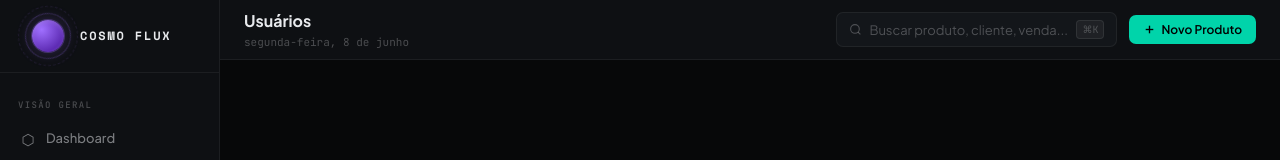
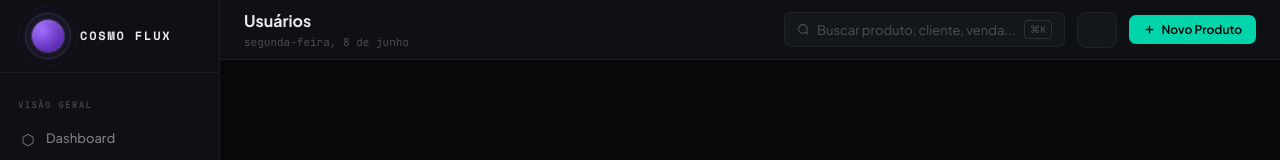
Before and after one commit to FuzionPy/cosmoflux, a React (Vite) app in the folder cosmoflux/front/: page /usuarios in a window 1280 px wide. Shown: the top 160 px of the page. Built offline with nearby package versions, Linux system fonts and the light colour scheme; sample sign-in values are in the browser's storage.

Commit message:
feat: tema global - topbar e sidebar com variaveis CSS

```diff
--- a/cosmoflux/front/src/components/Sidebar.jsx
+++ b/cosmoflux/front/src/components/Sidebar.jsx
@@ -17,7 +17,7 @@ const getNome = () => {
 const getAvatar = () => localStorage.getItem('avatar') || sessionStorage.getItem('avatar') || '';
 
 const styles = `
-  @import url('https://fonts.googleapis.com/css2?family=Plus Jakarta Sans:wght@400;500;600;700;800&family=JetBrains+Mono:wght@300;400;500&family=Space+Mono:wght@400;700&display=swap');
+  @import url('https://fonts.googleapis.com/css2?family=Plus+Jakarta+Sans:wght@400;500;600;700;800&family=JetBrains+Mono:wght@300;400;500&family=Space+Mono:wght@400;700&display=swap');
 
   /* OVERLAY — fundo escuro clicável no mobile */
   .sb-overlay {
@@ -31,8 +31,8 @@ const styles = `
 
   .sidebar {
     width: 220px; flex-shrink: 0;
-    background: #0e1013;
-    border-right: 1px solid rgba(255,255,255,0.06);
+    background: var(--surface);
+    border-right: 1px solid var(--border);
     display: flex; flex-direction: column;
     height: 100vh; overflow: hidden;
     transition: transform 0.3s ease;
@@ -40,7 +40,7 @@ const styles = `
   }
   .sidebar-logo {
     padding: 20px 18px 20px 32px;
-    border-bottom: 1px solid rgba(255,255,255,0.06);
+    border-bottom: 1px solid var(--border);
     display: flex; align-items: center; gap: 16px; flex-shrink: 0;
   }
   /* Logo — órbitas animadas igual ao login */
@@ -67,7 +67,7 @@ const styles = `
   }
   .sb-logo-text {
     font-size: 12px; font-weight: 700; letter-spacing: 0.15em;
-    text-transform: uppercase; color: #e8eaed; white-space: nowrap;
+    text-transform: uppercase; color: var(--text); white-space: nowrap;
     font-family: 'Space Mono', monospace;
   }
 
@@ -77,17 +77,17 @@ const styles = `
 
   .sb-section {
     font-size: 9px; font-weight: 600; letter-spacing: 0.15em;
-    text-transform: uppercase; color: rgba(232,234,237,0.28);
+    text-transform: uppercase; color: var(--text-muted);
     padding: 14px 10px 5px; font-family: 'JetBrains Mono', monospace; white-space: nowrap;
   }
   .sb-item {
     display: flex; align-items: center; gap: 9px;
     padding: 9px 10px; border-radius: 7px; cursor: pointer;
-    font-size: 13px; font-weight: 500; color: rgba(232,234,237,0.5);
+    font-size: 13px; font-weight: 500; color: var(--text-dim);
     transition: all 0.15s; border: 1px solid transparent;
     user-select: none; white-space: nowrap; text-decoration: none;
   }
-  .sb-item:hover { background: rgba(255,255,255,0.04); color: #e8eaed; }
+  .sb-item:hover { background: var(--track); color: var(--text); }
   .sb-item.active {
     background: rgba(0,212,170,0.08);
     border-color: rgba(0,212,170,0.18);
@@ -101,12 +101,12 @@ const styles = `
   }
   .sb-badge.danger { background: rgba(255,71,87,0.15); color: #ff4757; }
 
-  .sb-footer { padding: 12px 8px; border-top: 1px solid rgba(255,255,255,0.06); flex-shrink: 0; }
+  .sb-footer { padding: 12px 8px; border-top: 1px solid var(--border); flex-shrink: 0; }
   .sb-user {
     display: flex; align-items: center; gap: 9px;
     padding: 9px 10px; border-radius: 7px; cursor: pointer; transition: background 0.15s;
   }
-  .sb-user:hover { background: rgba(255,255,255,0.04); }
+  .sb-user:hover { background: var(--track); }
   .sb-avatar img { width: 100%; height: 100%; object-fit: cover; border-radius: 50%; }
   .sb-avatar {
     width: 30px; height: 30px; border-radius: 50%;
@@ -117,14 +117,14 @@ const styles = `
   .sb-avatar.admin-av { background: linear-gradient(135deg, #00d4aa, #0099ff); }
   .sb-user-info { flex: 1; min-width: 0; }
   .sb-user-name {
-    font-size: 12px; font-weight: 600; color: #e8eaed;
+    font-size: 12px; font-weight: 600; color: var(--text);
     overflow: hidden; white-space: nowrap; text-overflow: ellipsis;
   }
-  .sb-user-role { font-size: 10px; color: rgba(232,234,237,0.28); font-family: 'JetBrains Mono', monospace; }
+  .sb-user-role { font-size: 10px; color: var(--text-muted); font-family: 'JetBrains Mono', monospace; }
   .sb-user-role.admin-role { color: #a855f7; }
   .sb-logout {
     background: none; border: none; cursor: pointer;
-    color: rgba(232,234,237,0.28); transition: color 0.15s; padding: 4px; flex-shrink: 0;
+    color: var(--text-muted); transition: color 0.15s; padding: 4px; flex-shrink: 0;
   }
   .sb-logout:hover { color: #ff4757; }
 
--- a/cosmoflux/front/src/components/Topbar.jsx
+++ b/cosmoflux/front/src/components/Topbar.jsx
@@ -9,47 +9,55 @@ const apig = url => fetch(BASE+url,{headers:h()}).then(r=>r.json());
 const fmtBRL = v => `R$ ${Number(v||0).toLocaleString('pt-BR',{minimumFractionDigits:2})}`;
 
 const styles = `
-  @import url('https://fonts.googleapis.com/css2?family=Plus Jakarta Sans:wght@400;500;600;700;800&family=JetBrains+Mono:wght@300;400;500&display=swap');
+  @import url('https://fonts.googleapis.com/css2?family=Plus+Jakarta+Sans:wght@400;500;600;700;800&family=JetBrains+Mono:wght@300;400;500&display=swap');
 
   .topbar {
-    height: 60px; border-bottom: 1px solid rgba(255,255,255,0.06);
+    height: 60px; border-bottom: 1px solid var(--border);
     display: flex; align-items: center; padding: 0 24px; gap: 12px;
-    background: #0e1013; flex-shrink: 0; font-family: 'Plus Jakarta Sans', sans-serif;
+    background: var(--surface); flex-shrink: 0; font-family: 'Plus Jakarta Sans', sans-serif;
     position: relative; z-index: 100;
   }
   .tb-toggle {
     display: none; background: none; border: none;
-    color: rgba(232,234,237,0.5); cursor: pointer; padding: 6px;
+    color: var(--text-dim); cursor: pointer; padding: 6px;
     border-radius: 6px; transition: background 0.15s; align-items: center;
   }
-  .tb-toggle:hover { background: rgba(255,255,255,0.06); }
+  .tb-toggle:hover { background: var(--track); }
+  .tb-theme-btn {
+    width: 36px; height: 36px; border-radius: 9px;
+    border: 1px solid var(--border); background: var(--surface2);
+    color: var(--text-dim); cursor: pointer; flex-shrink: 0;
+    display: flex; align-items: center; justify-content: center;
+    transition: all 0.2s;
+  }
+  .tb-theme-btn:hover { border-color: var(--border2); color: var(--text); }
   .tb-info { flex: 1; min-width: 0; }
-  .tb-title { font-size: 16px; font-weight: 700; color: #e8eaed; }
-  .tb-sub { font-size: 11px; color: rgba(232,234,237,0.28); font-family: 'JetBrains Mono', monospace; margin-top: 1px; }
+  .tb-title { font-size: 16px; font-weight: 700; color: var(--text); }
+  .tb-sub { font-size: 11px; color: var(--text-muted); font-family: 'JetBrains Mono', monospace; margin-top: 1px; }
 
   .tb-search-wrap { position: relative; }
   .tb-search {
     display: flex; align-items: center; gap: 7px;
-    background: #13161a; border: 1px solid rgba(255,255,255,0.06);
+    background: var(--surface2); border: 1px solid var(--border);
     border-radius: 7px; padding: 7px 12px; transition: border-color 0.2s;
   }
   .tb-search.open { border-color: rgba(0,212,170,0.4); box-shadow: 0 0 0 3px rgba(0,212,170,0.08); }
   .tb-search input {
     background: none; border: none; outline: none;
-    font-size: 13px; color: #e8eaed; font-family: 'Plus Jakarta Sans', sans-serif; width: 200px;
+    font-size: 13px; color: var(--text); font-family: 'Plus Jakarta Sans', sans-serif; width: 200px;
   }
-  .tb-search input::placeholder { color: rgba(232,234,237,0.28); }
+  .tb-search input::placeholder { color: var(--text-muted); }
 
   .tb-search-kbd {
-    font-size:10px;font-family:'JetBrains Mono',monospace;color:rgba(232,234,237,.25);
-    background:rgba(255,255,255,.05);border:1px solid rgba(255,255,255,.08);
+    font-size:10px;font-family:'JetBrains Mono',monospace;color:var(--text-muted);
+    background:var(--track);border:1px solid var(--border2);
     border-radius:4px;padding:1px 5px;white-space:nowrap;
   }
 
   /* Dropdown */
   .gs-drop {
     position: absolute; top: calc(100% + 8px); right: 0;
-    width: 400px; background: #0e1013;
+    width: 400px; background: var(--surface);
     border: 1px solid rgba(255,255,255,0.1); border-radius: 12px;
     box-shadow: 0 16px 48px rgba(0,0,0,0.5);
     overflow: hidden; animation: gsIn .2s cubic-bezier(.22,1,.36,1) both;
@@ -62,7 +70,7 @@ const styles = `
   .gs-section { padding: 8px 0; }
   .gs-section-title {
     padding: 6px 16px 4px; font-size:9px; font-weight:700; letter-spacing:.12em;
-    text-transform:uppercase; color:rgba(232,234,237,.28);
+    text-transform:uppercase; color:var(--text-muted);
     font-family:'JetBrains Mono',monospace;
   }
   .gs-item {
@@ -76,13 +84,13 @@ const styles = `
     align-items:center; justify-content:center; font-size:14px; flex-shrink:0;
   }
   .gs-item-body { flex:1; min-width:0; }
-  .gs-item-name { font-size:13px; font-weight:600; color:#e8eaed; overflow:hidden; text-overflow:ellipsis; white-space:nowrap; }
+  .gs-item-name { font-size:13px; font-weight:600; color:var(--text); overflow:hidden; text-overflow:ellipsis; white-space:nowrap; }
   .gs-item-sub { font-size:11px; color:rgba(232,234,237,.35); font-family:'JetBrains Mono',monospace; margin-top:2px; }
   .gs-item-right { font-size:12px; font-weight:700; font-family:'JetBrains Mono',monospace; color:#00d4aa; white-space:nowrap; }
 
-  .gs-empty { padding: 32px 16px; text-align:center; color:rgba(232,234,237,.25); font-size:13px; }
-  .gs-loading { padding: 24px 16px; text-align:center; color:rgba(232,234,237,.25); font-size:12px; font-family:'JetBrains Mono',monospace; }
-  .gs-divider { height:1px; background:rgba(255,255,255,.05); margin:0 16px; }
+  .gs-empty { padding: 32px 16px; text-align:center; color:var(--text-muted); font-size:13px; }
+  .gs-loading { padding: 24px 16px; text-align:center; color:var(--text-muted); font-size:12px; font-family:'JetBrains Mono',monospace; }
+  .gs-divider { height:1px; background:var(--track); margin:0 16px; }
 
   .tb-btn {
     display: flex; align-items: center; gap: 5px;
@@ -98,7 +106,7 @@ const styles = `
   @media (max-width: 480px) { .tb-btn-label { display: none; } }
 `;
 
-export default function Topbar({ title, onMenuToggle, onNewProduct }) {
+export default function Topbar({ title, onMenuToggle, onNewProduct, theme = "dark", onToggleTheme }) {
   const navigate = useNavigate();
   const [query,    setQuery]    = useState('');
   const [open,     setOpen]     = useState(false);
@@ -247,6 +255,19 @@ export default function Topbar({ title, onMenuToggle, onNewProduct }) {
           )}
         </div>
 
+        <button className="tb-theme-btn" onClick={onToggleTheme} title={theme === 'dark' ? 'Tema claro' : 'Tema escuro'}>
+          {theme === 'dark' ? (
+            <svg width="17" height="17" viewBox="0 0 24 24" fill="none" stroke="currentColor" strokeWidth="2" strokeLinecap="round" strokeLinejoin="round">
+              <circle cx="12" cy="12" r="4"/>
+              <path d="M12 2v2M12 20v2M4.9 4.9l1.4 1.4M17.7 17.7l1.4 1.4M2 12h2M20 12h2M4.9 19.1l1.4-1.4M17.7 6.3l1.4-1.4"/>
+            </svg>
+          ) : (
+            <svg width="17" height="17" viewBox="0 0 24 24" fill="none" stroke="currentColor" strokeWidth="2" strokeLinecap="round" strokeLinejoin="round">
+              <path d="M21 12.8A9 9 0 1 1 11.2 3a7 7 0 0 0 9.8 9.8Z"/>
+            </svg>
+          )}
+        </button>
+
         <button className="tb-btn" onClick={onNewProduct}>
           <svg width="13" height="13" viewBox="0 0 24 24" fill="none" stroke="currentColor" strokeWidth="2.5">
             <line x1="12" y1="5" x2="12" y2="19"/><line x1="5" y1="12" x2="19" y2="12"/>
--- a/cosmoflux/front/src/pages/Dashboard.jsx
+++ b/cosmoflux/front/src/pages/Dashboard.jsx
@@ -10,7 +10,11 @@ const fmtBRL = (v, dec = 2) => 'R$ ' + Number(v || 0).toLocaleString('pt-BR', {
 const fmtCompact = (v) => v >= 1000 ? 'R$\u00a0' + (v / 1000).toLocaleString('pt-BR', { minimumFractionDigits: 1, maximumFractionDigits: 1 }) + ' mil' : fmtBRL(v, 0);
 const MESES = ['Jan','Fev','Mar','Abr','Mai','Jun','Jul','Ago','Set','Out','Nov','Dez'];
 const THEME_KEY = 'cf-theme';
-const getInitialTheme = () => { try { return localStorage.getItem(THEME_KEY) || 'dark'; } catch { return 'dark'; } };
+const getInitialTheme = () => {
+  const attr = typeof document !== 'undefined' ? document.documentElement.getAttribute('data-theme') : null;
+  if (attr) return attr;
+  try { return localStorage.getItem(THEME_KEY) || 'dark'; } catch { return 'dark'; }
+};
 
 const S = `
 @import url('https://fonts.googleapis.com/css2?family=Plus+Jakarta+Sans:wght@400;500;600;700;800&family=JetBrains+Mono:wght@400;500;600&display=swap');
@@ -161,7 +165,7 @@ function Meter({ atual, minimo }) {
 
 export default function Dashboard() {
   const navigate = useNavigate();
-  const [theme, setTheme] = useState(getInitialTheme);
+  const [theme, setTheme] = useState(getDocTheme);
   const [kpis, setKpis] = useState(null);
   const [vendas, setVendas] = useState([]);
   const [produtos, setProdutos] = useState([]);
@@ -171,7 +175,14 @@ export default function Dashboard() {
   const [loading, setLoading] = useState(true);
   const [hov, setHov] = useState(null);
 
-  useEffect(() => { try { localStorage.setItem(THEME_KEY, theme); } catch {} }, [theme]);
+  // sincroniza com o tema global (Layout) — observa mudanças no atributo data-theme
+  useEffect(() => {
+    const sync = () => setTheme(document.documentElement.getAttribute('data-theme') || 'dark');
+    sync();
+    const obs = new MutationObserver(sync);
+    obs.observe(document.documentElement, { attributes: true, attributeFilter: ['data-theme'] });
+    return () => obs.disconnect();
+  }, []);
 
   useEffect(() => {
     (async () => {
@@ -226,17 +237,6 @@ export default function Dashboard() {
   return (
     <div className="cf-dash-root" data-theme={theme}>
       <style>{S}</style>
-
-      <div className="cf-dh">
-        <div>
-          <div className="cf-dh-title">Dashboard</div>
-          <div className="cf-dh-sub">Visão geral do negócio</div>
-        </div>
-        <button className="cf-theme-btn" onClick={() => setTheme(t => t==='dark'?'light':'dark')}>
-          <Ic d={theme==='dark' ? ICONS.sun : ICONS.moon} size={15} />
-          {theme==='dark' ? 'Tema claro' : 'Tema escuro'}
-        </button>
-      </div>
 
       <div className="cf-kpi-grid">
         {[
```
